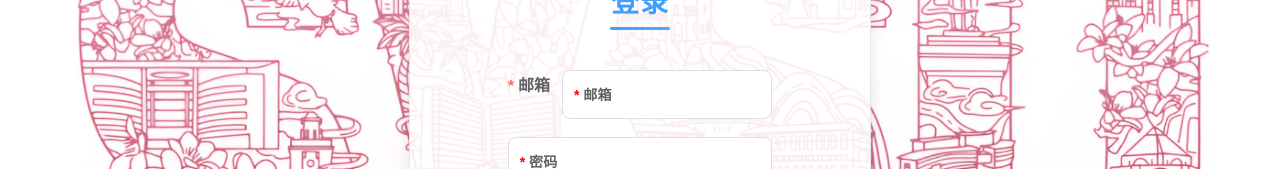
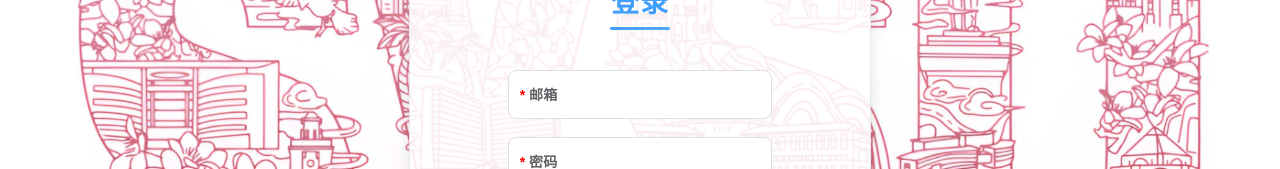
Before and after one commit to Cry-StalL/virtual-campus-tour-2.0-front, a Vue app: page /login in a window 1280 px wide. Shown: the part 254-423 px from the top of the page. Built offline with nearby package versions, Linux system fonts and the light colour scheme; the HTML template or start-up script is replaced by a standard one.

Commit message:
登录注册页面美化（未统一适配）

```diff
--- a/src/views/LoginView.vue
+++ b/src/views/LoginView.vue
@@ -12,7 +12,7 @@
           class="login-from"
         >
 
-          <el-form-item label="邮箱" prop="email">
+          <el-form-item prop="email">
             <el-input
               type="email"
               v-model="ruleForm.email"
```
